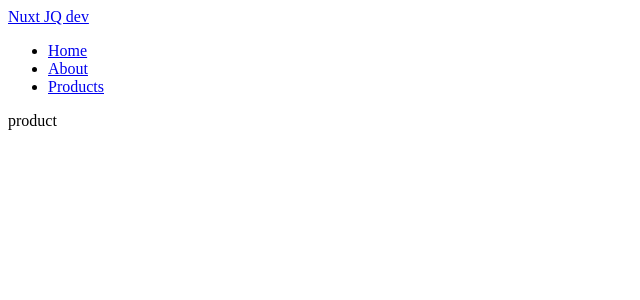
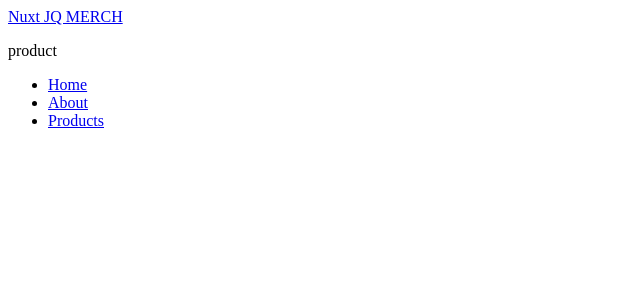
Before and after one commit to juneroy1/nuxt3_jq1, a Nuxt app: page /products in a window 1280 px wide. Shown: the top 300 px of the page, without its empty margins (0-640 px from the left). Built offline with nearby package versions, Linux system fonts and the light colour scheme.

Commit message:
feat: apply layout product for index in product

```diff
--- a/pages/products/index.vue
+++ b/pages/products/index.vue
@@ -4,10 +4,10 @@
     </div>
 </template>
 
-<script>
-    export default {
-
-    }
+<script setup>
+    definePageMeta({
+        layout: 'products'
+    })
 </script>
 
 <style  scoped>
```
